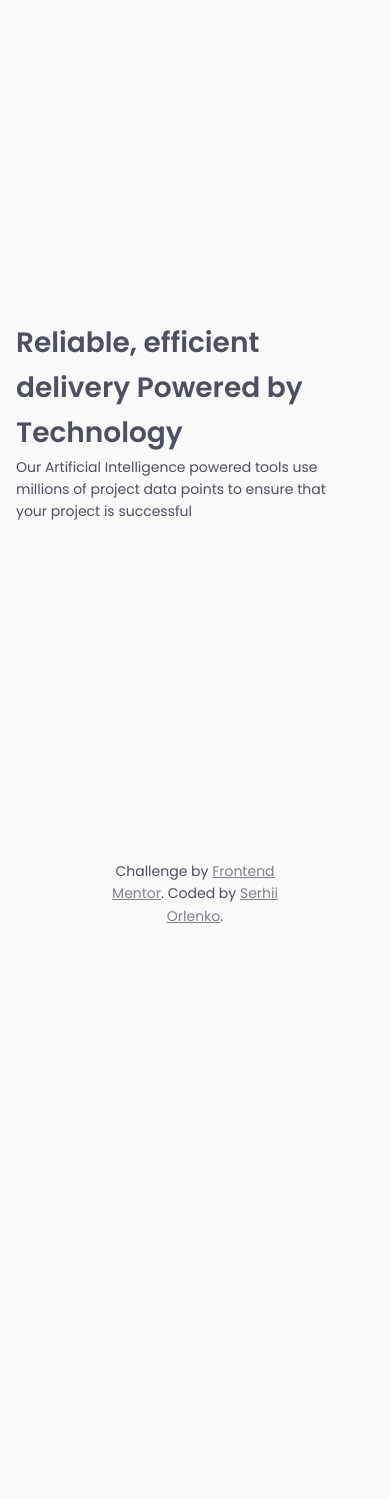
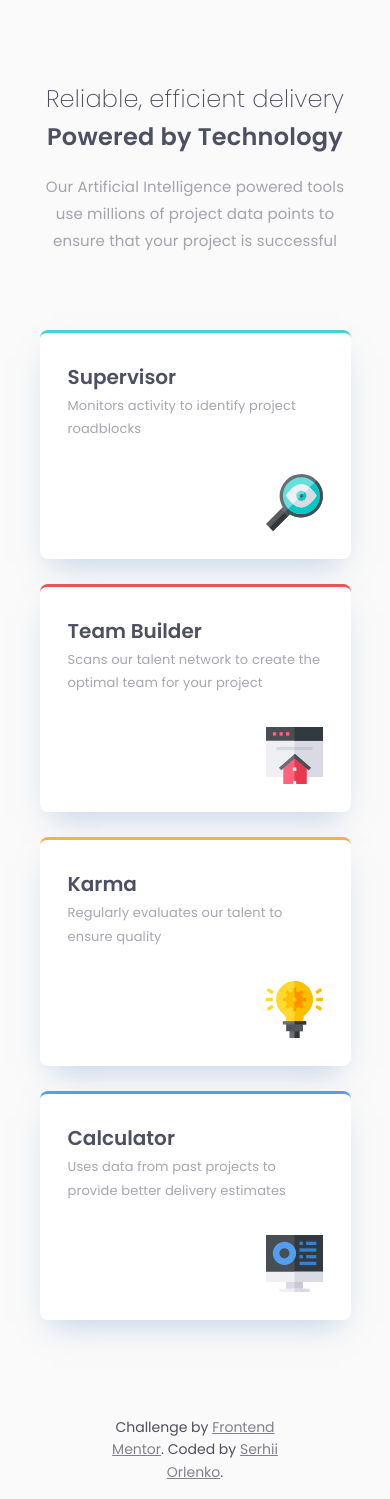
Before and after one commit to grifano/fm-06-four-card, a plain HTML site: page index.html in a window 390 px wide. Before the commit the page ends 943 px from the top, so only its background shows below. Drawn offline with nearby package versions, Linux system fonts and the light colour scheme.

Commit message:
add styles for mobile and desctop

```diff
--- a/css/style.css
+++ b/css/style.css
@@ -90,7 +90,9 @@ main {
   display: flex;
   align-items: center;
   justify-content: center;
-  height: 100svh;
+  min-height: 100svh;
+  padding-top: 85px;
+  padding-bottom: 85px;
 }
 @media screen and (max-width: 768px) {
   main {
@@ -99,18 +101,132 @@ main {
   }
 }
 .container {
-  flex-grow: 1;
+  margin: 0 auto;
   max-width: 375px;
-  padding: 0 16px;
+  padding: 0 32px;
 }
 @media screen and (min-width: 768px) {
   .container {
-    max-width: 600px;
-    padding: 0;
+    max-width: 1100px;
   }
 }
 
 /*** Feature Card Section Styles ***/
+.section-features {
+  flex-grow: 1;
+}
+.features-section-title-wrap {
+  margin-bottom: 76px;
+}
+.section-features-title {
+  font-weight: 600;
+  font-size: 24px;
+  letter-spacing: 0.01em;
+  text-align: center;
+  margin-bottom: 16px;
+}
+.text-weight-light {
+  font-weight: 300;
+}
+.section-features-subtitle {
+  font-size: 15px;
+  line-height: 1.8;
+  letter-spacing: 0.01em;
+  text-align: center;
+  opacity: 0.5;
+}
+.features-list {
+  display: flex;
+  flex-wrap: wrap;
+  gap: 25px;
+}
+.features-list-item:nth-child(3) {
+  order: 4;
+}
+.features-card {
+  box-shadow: 0 15px 30px -11px rgba(131, 166, 210, 0.5);
+  background: #fff;
+  padding: 28px;
+  border-radius: 8px;
+  &.is-green {
+    border-top: 3px solid #44d3d2;
+  }
+  &.is-red {
+    border-top: 3px solid #ea5454;
+  }
+  &.is-blue {
+    border-top: 3px solid #549ef2;
+  }
+  &.is-yellow {
+    border-top: 3px solid #fcae4a;
+  }
+}
+.features-card-title {
+  font-weight: 600;
+  font-size: 20px;
+  margin-bottom: 1px;
+}
+.features-card-text {
+  font-family: var(--font-family);
+  font-weight: 400;
+  font-size: 13px;
+  line-height: 1.8;
+  letter-spacing: 0.01em;
+  opacity: 0.5;
+  margin-bottom: 33px;
+}
+.features-card-icon {
+  width: 57px;
+  height: 57px;
+  margin-left: auto;
+}
+@media screen and (min-width: 768px) {
+  .features-section-title-wrap {
+    max-width: 540px;
+    margin: 0 auto;
+    margin-bottom: 64px;
+  }
+  .section-features-title {
+    font-size: 36px;
+  }
+  .features-card {
+    padding: 32px;
+  }
+  .features-card-title {
+    margin-bottom: 6px;
+  }
+  .features-card-text {
+    margin-bottom: 40px;
+  }
+  .features-card-icon {
+    width: 64px;
+    height: 64px;
+  }
+  .features-list {
+    display: grid;
+    grid-template-columns: repeat(3, 1fr);
+    grid-template-rows: auto;
+    gap: 30px;
+  }
+  .features-list-item:nth-child(1) {
+    grid-column: 1 / 2;
+    grid-row: 1 / 3;
+    align-content: center;
+  }
+  .features-list-item:nth-child(2) {
+    grid-column: 2 / 3;
+    grid-row: 1 / 2;
+  }
+  .features-list-item:nth-child(3) {
+    grid-column: 2 / 3;
+    grid-row: 2 / 3;
+  }
+  .features-list-item:nth-child(4) {
+    grid-column: 3 / 3;
+    grid-row: 1 / 3;
+    align-content: center;
+  }
+}
 
 /*** Attribution footer ***/
 .attribution {
--- a/index.html
+++ b/index.html
@@ -21,17 +21,77 @@
   </head>
   <body>
     <main>
-      <header>
+      <section class="section-features">
         <div class="container">
-          <h1>Reliable, efficient delivery Powered by Technology</h1>
-          <p>
-            Our Artificial Intelligence powered tools use millions of project
-            data points to ensure that your project is successful
-          </p>
+          <div class="features-section-title-wrap">
+            <h1 class="section-features-title">
+              <span class="text-weight-light"
+                >Reliable, efficient delivery</span
+              >
+              Powered by Technology
+            </h1>
+            <p class="section-features-subtitle">
+              Our Artificial Intelligence powered tools use millions of project
+              data points to ensure that your project is successful
+            </p>
+          </div>
+          <ul class="features-list">
+            <li class="features-list-item">
+              <div class="features-card is-green">
+                <h2 class="features-card-title">Supervisor</h2>
+                <p class="features-card-text">
+                  Monitors activity to identify project roadblocks
+                </p>
+                <img
+                  src="./images/search.svg"
+                  alt="magnifying icon"
+                  class="features-card-icon"
+                />
+              </div>
+            </li>
+            <li class="features-list-item">
+              <div class="features-card is-red">
+                <h2 class="features-card-title">Team Builder</h2>
+                <p class="features-card-text">
+                  Scans our talent network to create the optimal team for your
+                  project
+                </p>
+                <img
+                  src="./images/homepage.svg"
+                  alt="homepage icon"
+                  class="features-card-icon"
+                />
+              </div>
+            </li>
+            <li class="features-list-item">
+              <div class="features-card is-blue">
+                <h2 class="features-card-title">Calculator</h2>
+                <p class="features-card-text">
+                  Uses data from past projects to provide better delivery
+                  estimates
+                </p>
+                <img
+                  src="./images/software.svg"
+                  alt="pc display icon"
+                  class="features-card-icon"
+                />
+              </div>
+            </li>
+            <li class="features-list-item">
+              <div class="features-card is-yellow">
+                <h2 class="features-card-title">Karma</h2>
+                <p class="features-card-text">
+                  Regularly evaluates our talent to ensure quality
+                </p>
+                <img
+                  src="./images/idea.svg"
+                  alt="bulb icon"
+                  class="features-card-icon"
+                />
+              </div>
+            </li>
+          </ul>
         </div>
-      </header>
-      <section>
-        <div class="container"></div>
       </section>
     </main>
 
```
Also changed, not shown: images/homepage.svg (added), images/icon-cart.svg (deleted), images/idea.svg (added), images/perfume-big.jpg (deleted), images/perfume-big.webp (deleted), images/perfume-big@2x.jpg (deleted), images/perfume-big@2x.webp (deleted), images/perfume-small.jpg (deleted), images/perfume-small.webp (deleted), images/perfume-small@2x.jpg (deleted), images/perfume-small@2x.webp (deleted), images/search.svg (added), images/software.svg (added).
